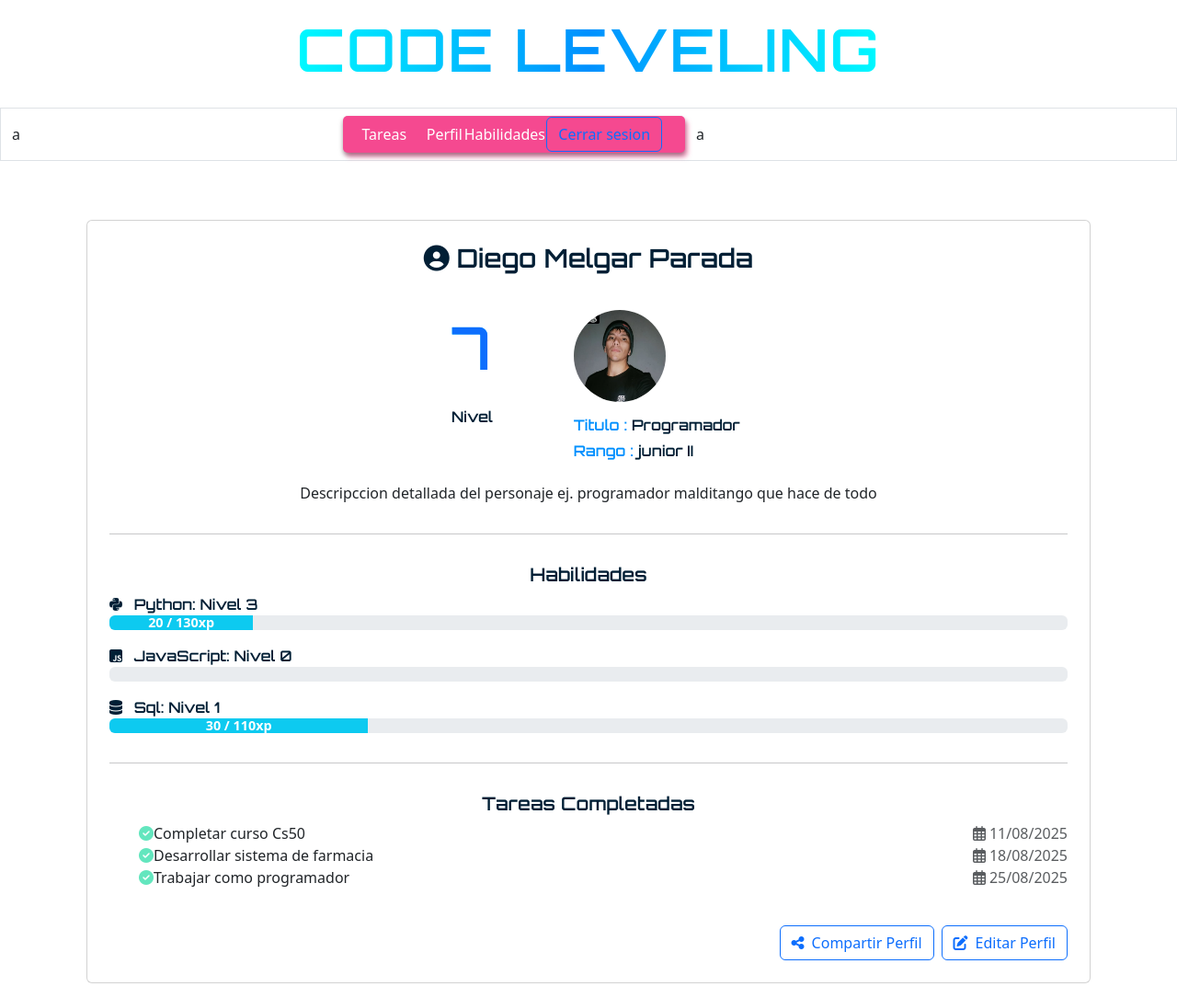
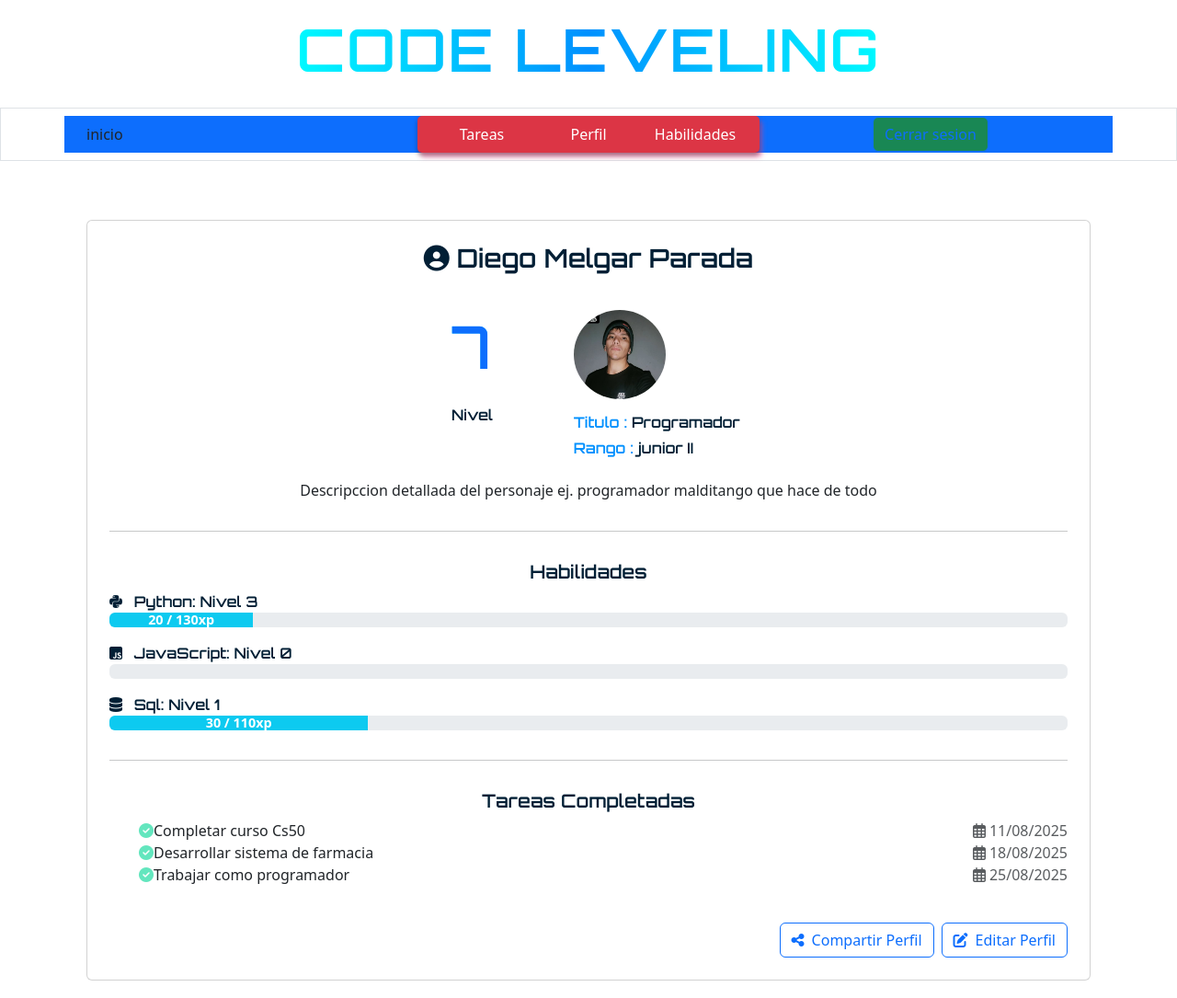
Before and after one commit to R708-0/CodeLeveling, a Flask app: page / in a window 1280 px wide. Shown: the whole page at 92% size. Run offline with Flask 3, Linux system fonts and the light colour scheme; a user stored in the database is signed in; data comes from the database, SQL or seed files in the repository.

Commit message:
perfil 1.5

```diff
--- a/app.py
+++ b/app.py
@@ -168,5 +168,9 @@ def tareas():
 def habilidades():
     return render_template("habilidades.html")
 
+@app.route("/pruebas")
+def pruebas():
+    return render_template("pruebas.html")
+
 if __name__ == "__main__":
     app.run(debug=True)
--- a/templates/layout.html
+++ b/templates/layout.html
@@ -22,10 +22,10 @@
         </header>
 
         <nav class="navbar navbar-expand-md border">
-            <div class="container justify-content-center d-flex align-items-center row">
+            <div class="container justify-content-center d-flex align-items-center bg-primary">
                 {% if session['user_id'] %}
-                    <div class="col">a</div>
-                    <div class="button-container nav-item mx-auto col" >
+                    <div class="col container-fluid bg-primary">inicio</div>
+                    <div class="col container-fluid button-container nav-item mx-auto bg-danger" >
                         <button class="button">
                             <a class="nav-link" href="/tareas">Tareas</a>
                         </button>
@@ -36,12 +36,8 @@
                             <a  class="nav-link" href="/habilidades">Habilidades</a>
                         </button>
 
+                    </div>
 
-                        <button class="btn btn-outline-primary btn-p ">
-                            <a class="nav-link" href="/logout">Cerrar sesion</a>
-                        </button>
-                    </div>
-                    <div class="col">a</div>
                 {% else %}
                 <div class="container justify-content-center d-flex align-items-center">
                     <div class="button-container">
@@ -54,7 +50,11 @@
                     </div>
                 </div>
                 {% endif %}
-
+                <div class="col container-fluid text-center">
+                    <button class="btn btn-outline-primary btn-p bg-success">
+                        <a class="nav-link" href="/logout">Cerrar sesion</a>
+                    </button>
+                </div>
             </div>
 
         </nav>
--- a/templates/perfil.html
+++ b/templates/perfil.html
@@ -23,9 +23,9 @@ Code Leveling
             <!-- foto -->
             <div class="ms-5">
                 {% if user.photo %}
-                <img src="{{ url_for('static', filename='img/' ~ user.photo) }}" alt="Foto de perfil" class="rounded-circle mt-4" height="100" width="100">
+                <img src="{{ url_for('static', filename='img/' ~ user.photo) }}" alt="Foto de perfil" class="rounded-circle img-fluid mt-4" style="max-width:100px">
                 {% else %}
-                    <img src="/static/img/hacker.png" alt="Foto de perfil" class="rounded-circle" height="100" width="100">
+                    <img src="/static/img/hacker.png" alt="Foto de perfil" class="rounded-circle" style="max-width:100px">
                 {% endif %}
                 <h6 class="letter-1 mt-3"> <spam style="color:#0090fe;">Titulo :</spam>  Programador</h6>
                 <h6 class="letter-1"> <spam style="color:#0090fe;"> Rango : </spam> junior II </h6>
```
Also changed, not shown: templates/pruebas.html (added, +16 -0 lines), 2 other files.
